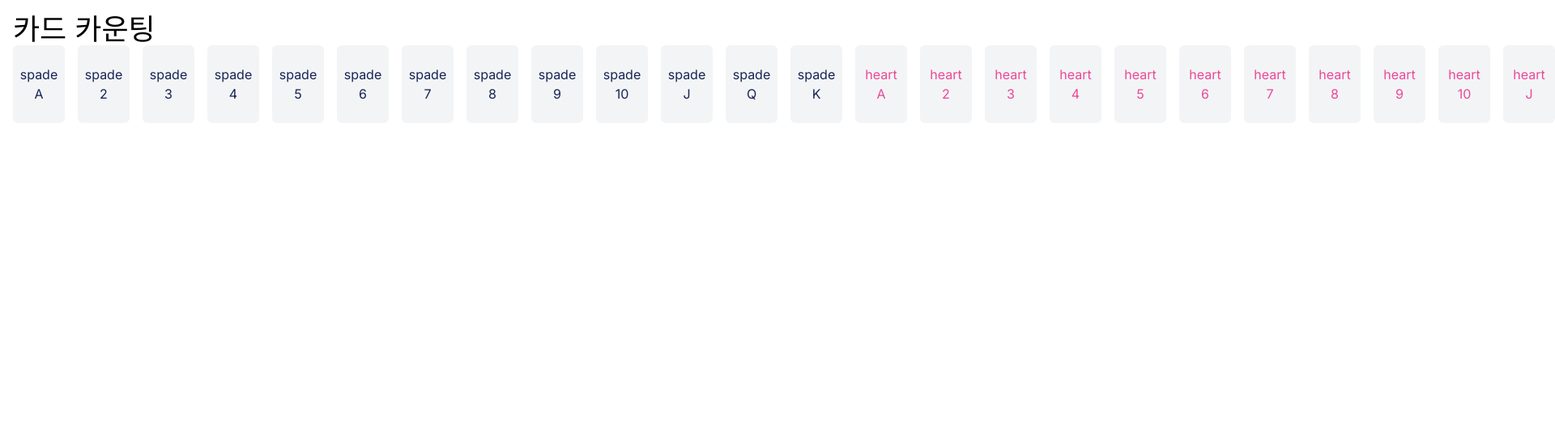
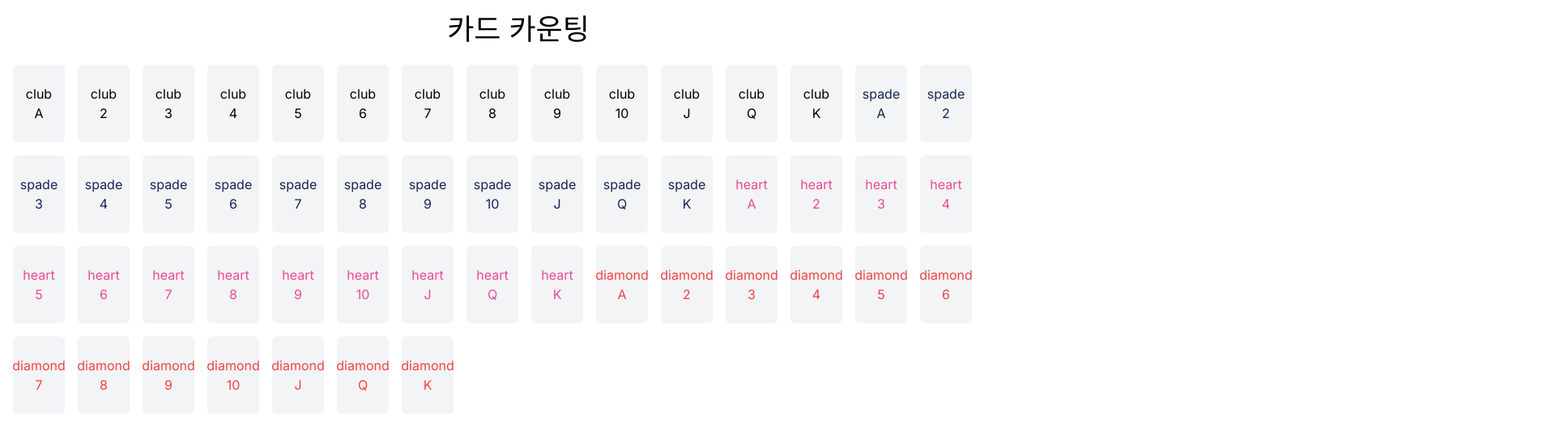
Before and after one commit to harrdas/card-counting, a Next.js app: page / in a window 1280 px wide. Shown: the top 522 px of the page at 81% size, 1920 px wide, since content can reach past the window. Built offline with nearby package versions, Linux system fonts and the light colour scheme.

Commit message:
- add: 카드 관련 타입들 모으는 CardTypes 파일 생성 - add: CardTypes 파일의 type, interface 로 page 구현

```diff
--- a/app/page.tsx
+++ b/app/page.tsx
@@ -1,54 +1,39 @@
 "use client";
 
 import Card from "@/app/components/Card";
+import {
+  CardInterface,
+  CardNumberTypes,
+  CardTypes,
+} from "@/app/types/CardTypes";
 import { useEffect, useState } from "react";
 
-interface Card {
-  type: "spade" | "heart" | "diamond" | "club";
-  number:
-    | "A"
-    | "2"
-    | "3"
-    | "4"
-    | "5"
-    | "6"
-    | "7"
-    | "8"
-    | "9"
-    | "10"
-    | "J"
-    | "Q"
-    | "K";
-  color: "red" | "black";
-  isToggled: boolean;
-}
-
 export default function Home() {
-  const [cards, setCards] = useState<Card[]>([]);
+  const [cards, setCards] = useState<CardInterface[]>([]);
+  const [clubCards, setClubCards] = useState<CardInterface[]>([]);
+  const [spadeCards, setSpadeCards] = useState<CardInterface[]>([]);
+  const [heartCards, setHeartCards] = useState<CardInterface[]>([]);
+  const [diamondCards, setDiamondCards] = useState<CardInterface[]>([]);
 
   useEffect(() => {
-    const cardTypes: ("spade" | "heart" | "diamond" | "club")[] = [
-      "spade",
-      "heart",
-      "diamond",
-      "club",
+    const cardTypes: CardTypes[] = ["club", "spade", "heart", "diamond"];
+    const cardNumbers: CardNumberTypes[] = [
+      "A",
+      "2",
+      "3",
+      "4",
+      "5",
+      "6",
+      "7",
+      "8",
+      "9",
+      "10",
+      "J",
+      "Q",
+      "K",
     ];
-    const cardNumbers: (
-      | "A"
-      | "2"
-      | "3"
-      | "4"
-      | "5"
-      | "6"
-      | "7"
-      | "8"
-      | "9"
-      | "10"
-      | "J"
-      | "Q"
-      | "K"
-    )[] = ["A", "2", "3", "4", "5", "6", "7", "8", "9", "10", "J", "Q", "K"];
 
+    // get all Cards
     cardTypes.forEach((cardType) => {
       cardNumbers.forEach((cardNumber) => {
         setCards((prev) => [
@@ -56,8 +41,6 @@ export default function Home() {
           {
             type: cardType,
             number: cardNumber,
-            color:
-              cardType === "spade" || cardType === "club" ? "black" : "red",
             isToggled: false,
           },
         ]);
@@ -68,11 +51,17 @@ export default function Home() {
   const handleClick = () => {};
 
   return (
-    <div className="p-4">
-      <h1 className="text-4xl">카드 카운팅</h1>
-      <div className="grid grid-rows-1 grid-flow-col gap-4">
+    <div className="p-4 max-w-7xl mx-auto">
+      <h1 className="text-4xl text-center">카드 카운팅</h1>
+      <br />
+      <div className="flex flex-row flex-wrap gap-4">
         {cards.map((card, index) => (
-          <Card index={index} card={card} handleClick={handleClick} />
+          <Card
+            key={`${card.type}-${index}`}
+            index={index}
+            card={card}
+            handleClick={handleClick}
+          />
         ))}
       </div>
     </div>
--- /dev/null
+++ b/app/types/CardTypes.ts
@@ -0,0 +1,21 @@
+export type CardTypes = "spade" | "heart" | "diamond" | "club";
+export type CardNumberTypes =
+  | "A"
+  | "2"
+  | "3"
+  | "4"
+  | "5"
+  | "6"
+  | "7"
+  | "8"
+  | "9"
+  | "10"
+  | "J"
+  | "Q"
+  | "K";
+
+export interface CardInterface {
+  type: CardTypes;
+  number: CardNumberTypes;
+  isToggled: boolean;
+}
```
